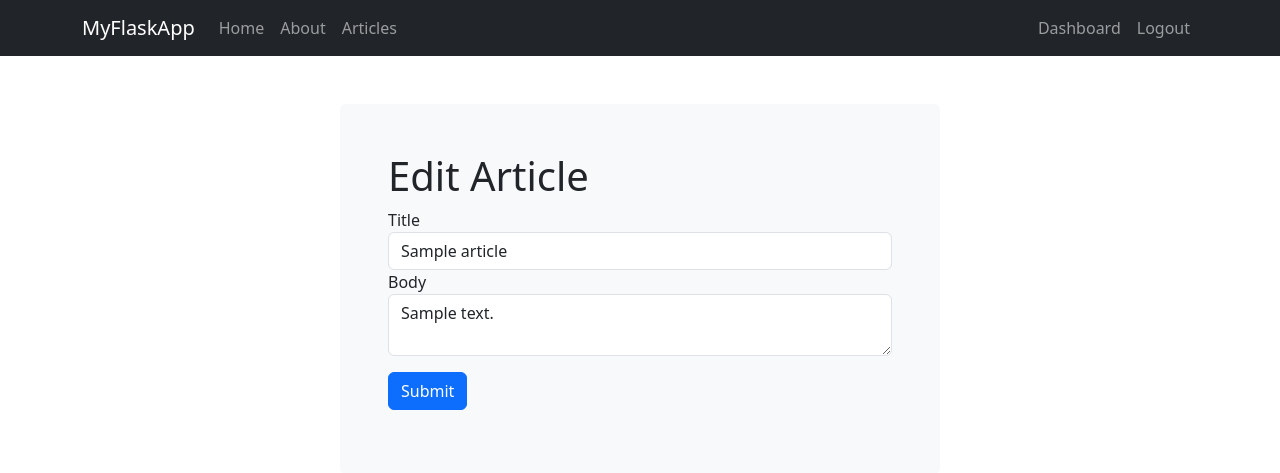
After one commit to MagNording/Python-Flask-From-Scratch, a Flask app: page /edit_article/1 in a window 1280 px wide. The commit adds this page. Shown: the top 473 px of the page. Run offline with Flask 3, Linux system fonts and the light colour scheme; the visitor is signed in with stand-in values (Sample User, id 1); tables that the repository leaves empty or names only in its code hold one stand-in row (values such as "Sample post"); some libraries are stand-ins or nearby versions.

```diff
--- a/myflaskapp/app.py
+++ b/myflaskapp/app.py
@@ -163,14 +163,16 @@ def dashboard():
     result = cur.execute("SELECT * FROM articles")
 
     articles = cur.fetchall()
+
+    # close connection
+    cur.close()
+
     if result > 0:
         return render_template('dashboard.html', articles=articles)
     else:
         msg = 'No articles found'
         return render_template('dashboard.html', msg=msg)
 
-    # close connection
-    cur.close()
 
 # article form class
 class ArticleForm(Form):
@@ -205,5 +207,74 @@ def add_article():
     return render_template('add_article.html', form=form)
 
 
+# edit article
+@app.route('/edit_article/<string:id>', methods=['GET', 'POST'])
+@is_logged_in
+def edit_article(id):
+    try:
+        # create cursor
+        cur = mysql.connection.cursor()
+
+        # get article by id
+        cur.execute("SELECT * FROM articles WHERE id = %s", [id])
+        article = cur.fetchone()
+
+        # Kontrollera om artikeln finns
+        if not article:
+            flash('Article not found', 'danger')
+            return redirect(url_for('dashboard'))
+
+        # get form
+        form = ArticleForm(request.form)
+
+        # populate article form fields
+        if request.method == 'GET':
+            form.title.data = article['title']
+            form.body.data = article['body']
+
+        if request.method == 'POST' and form.validate():
+            title = form.title.data
+            body = form.body.data
+
+            # execute update query
+            cur.execute(
+                "UPDATE articles SET title=%s, body=%s WHERE id=%s",
+                (title, body, id)
+            )
+            # commit
+            mysql.connection.commit()
+
+            flash('Article updated', 'success')
+            return redirect(url_for('dashboard'))
+    except Exception as e:
+        flash(f'An error occurred: {e}', 'danger')
+    finally:
+        cur.close()
+
+    return render_template('edit_article.html', form=form)
+
+
+# delete article
+@app.route('/delete_article/<string:id>', methods=['POST'])
+@is_logged_in
+def delete_article(id):
+    try:
+        # create cursor
+        cur = mysql.connection.cursor()
+
+        # execute
+        cur.execute("DELETE FROM articles WHERE id = %s", [id])
+
+        # commit
+        mysql.connection.commit()
+
+        flash('Article deleted', 'success')
+        return redirect(url_for('dashboard'))
+    except Exception as e:
+        flash(f'An error occurred: {e}', 'danger')
+        return redirect(url_for('dashboard'))
+    finally:
+        cur.close()
+
 if __name__ == '__main__':
     app.run(debug=app.config['DEBUG'])
--- /dev/null
+++ b/myflaskapp/templates/edit_article.html
@@ -0,0 +1,26 @@
+{% extends 'layout.html' %} {% block body %} {% from
+"includes/_formhelpers.html" import render_field %}
+
+<div class="container mt-5">
+    <div class="p-5 bg-light rounded mx-auto" style="max-width: 600px">
+        <h1>Edit Article</h1>
+        <form method="POST" action="">
+            <div class="form-group">
+                {{render_field(form.title, class_="form-control")}}
+            </div>
+            <div class="form-group">
+                {{render_field(form.body, class_="form-control", id="editor")}}
+            </div>
+            <div class="mt-3">
+                <p>
+                    <input
+                        type="submit"
+                        class="btn btn-primary"
+                        value="Submit"
+                    />
+                </p>
+            </div>
+        </form>
+    </div>
+</div>
+{% endblock %}
```
Also changed, not shown: myflaskapp/templates/dashboard.html (+10 -2 lines).
